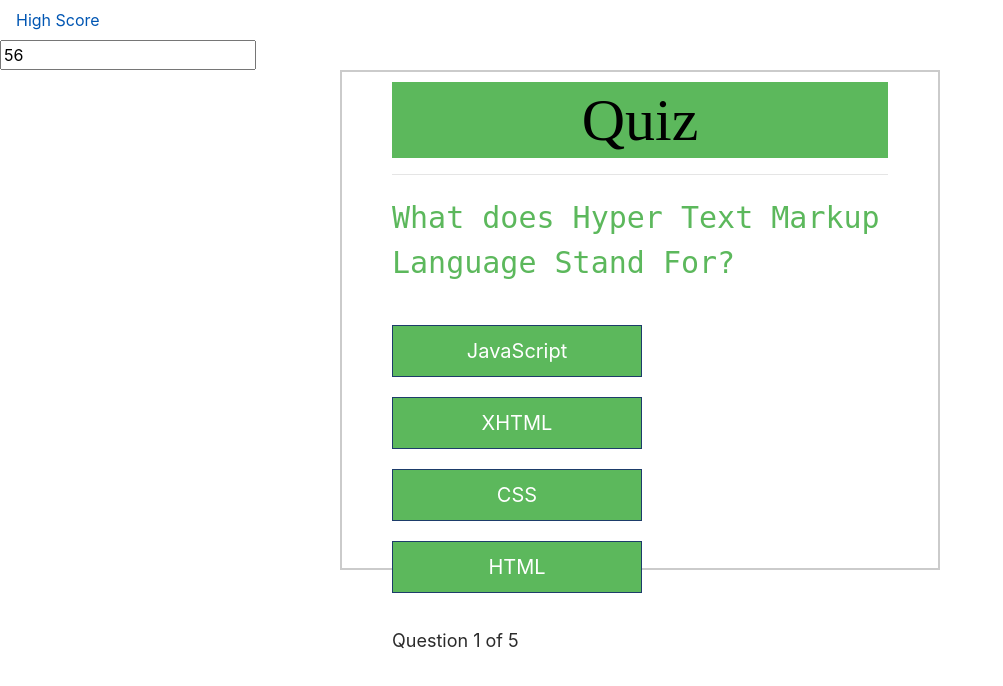
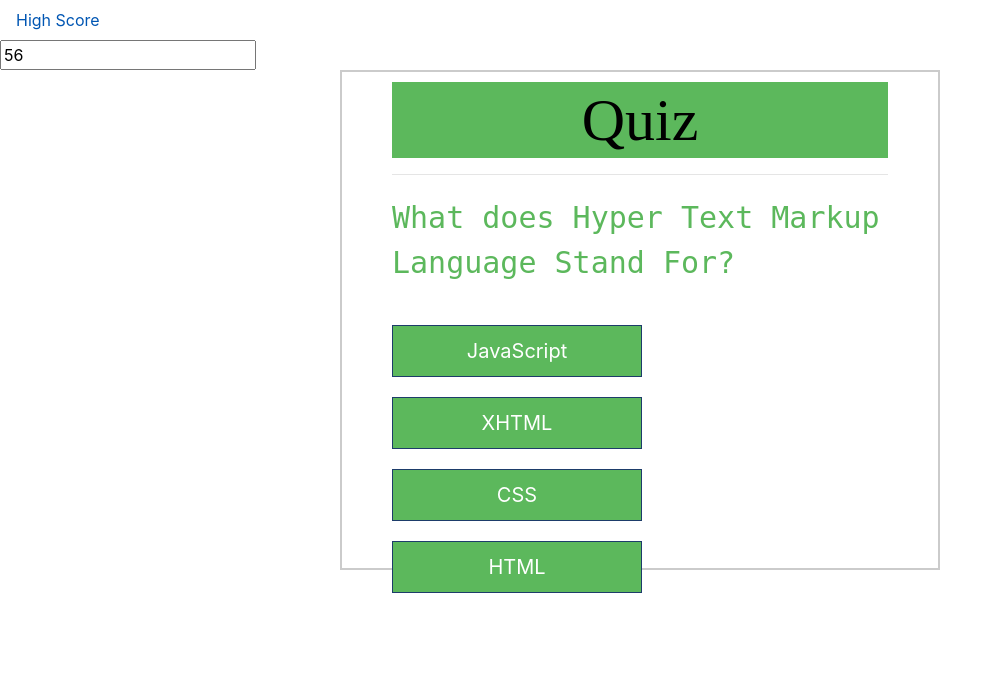
Before and after one commit to nomvaa/Quiz-Application, a plain HTML site: page index.html in a window 1280 px wide. Shown: the whole page, without its empty margins (0-1003 px from the left). Drawn offline with nearby package versions, Linux system fonts and the light colour scheme.

Commit message:
Update index.html

```diff
--- a/index.html
+++ b/index.html
@@ -27,7 +27,7 @@
                 <button id="btn3"><span id="choice3"></span></button>
         <BR><BR>
 
-                <p id="progress">Question x of y</p>
+
             </dv>
         </div>
     </div>
```
